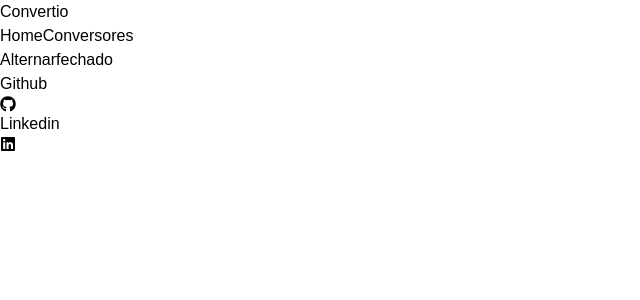
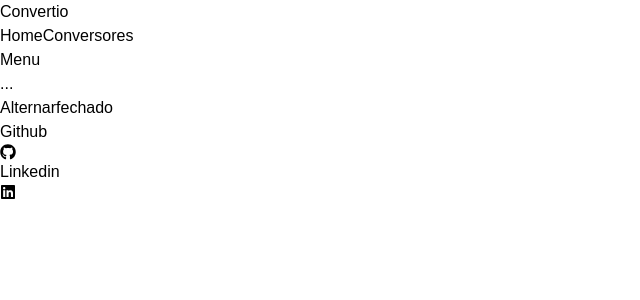
Before and after one commit to B00TT3R/convertio, a Next.js app: page / in a window 1280 px wide. Shown: the top 300 px of the page, without its empty margins (0-640 px from the left). Built offline with nearby package versions, Linux system fonts and the light colour scheme.

Commit message:
add estrutura base da barra lateral

```diff
--- a/src/app/LayoutComponents/Header.tsx
+++ b/src/app/LayoutComponents/Header.tsx
@@ -5,7 +5,7 @@
   return (
     <header
       className={classNames(
-        "flex w-full p-4 px-8 gap-4 items-center",
+        "flex w-full p-4 px-8 gap-4 items-center col-span-full",
         "bg-black text-green-100",
         "shadow-xl border-b-2 border-green-600 rounded-b-xl",
       )}
--- /dev/null
+++ b/src/app/LayoutComponents/Sidebar.tsx
@@ -0,0 +1,29 @@
+"use client";
+import { Button } from "../components";
+import { useSidebarContext } from "../context/SidebarContext";
+import { classNames } from "../utils";
+
+const Sidebar = () => {
+  const { isOpen, toggle } = useSidebarContext();
+  return (
+    <aside
+      className={classNames(
+        "bg-white dark:bg-black border-r-green-600 border-r-2 transition-all",
+        "text-black dark:text-white overflow-hidden group",
+        isOpen ? "w-72" : "w-14",
+      )}
+      data-open={isOpen || undefined}
+    >
+      <header className="w-full p-0.5 group-data-[open]:p-4 items-center flex justify-between">
+        <h2 className="text-xl hidden group-data-[open]:inline">Menu</h2>
+        <Button
+          onClick={toggle}
+          className="flex-1 group-data-[open]:flex-initial"
+        >
+          <span>{isOpen ? "Toggle" : "..."}</span>
+        </Button>
+      </header>
+    </aside>
+  );
+};
+export default Sidebar;
--- a/src/app/context/SidebarContext.tsx
+++ b/src/app/context/SidebarContext.tsx
@@ -3,8 +3,9 @@
 
 interface SidebarContextType {
   isOpen: boolean;
-  toggleSidebar: () => void;
-  closeSidebar: () => void;
+  toggle: () => void;
+  show: () => void;
+  hide: () => void;
 }
 
 const SidebarContext = createContext<SidebarContextType | undefined>(undefined);
@@ -12,11 +13,12 @@
 export const SidebarProvider = ({ children }: { children: ReactNode }) => {
   const [isOpen, setIsOpen] = useState(false);
 
-  const toggleSidebar = () => setIsOpen((prev) => !prev);
-  const closeSidebar = () => setIsOpen(false);
+  const toggle = () => setIsOpen((prev) => !prev);
+  const show = () => setIsOpen(true);
+  const hide = () => setIsOpen(true);
 
   return (
-    <SidebarContext.Provider value={{ isOpen, toggleSidebar, closeSidebar }}>
+    <SidebarContext.Provider value={{ isOpen, toggle, show, hide }}>
       {children}
     </SidebarContext.Provider>
   );
--- a/src/app/layout.tsx
+++ b/src/app/layout.tsx
@@ -1,11 +1,11 @@
 import type { Metadata } from "next";
 import { Geist, Geist_Mono } from "next/font/google";
 import "./globals.css";
-import { Button } from "./components";
 import { classNames } from "./utils";
 import Footer from "./LayoutComponents/Footer";
 import Header from "./LayoutComponents/Header";
 import { SidebarProvider } from "./context/SidebarContext";
+import Sidebar from "./LayoutComponents/Sidebar";
 
 const geistSans = Geist({
   variable: "--font-geist-sans",
@@ -30,11 +30,18 @@
   return (
     <html lang="en">
       <body
-        className={`${geistSans.variable} ${geistMono.variable} antialiased bg-black min-h-screen flex flex-col`}
+        className={classNames(
+          geistSans.variable,
+          geistMono.variable,
+          "antialiased bg-black min-h-screen flex flex-col",
+        )}
       >
         <SidebarProvider>
           <Header />
-          <main className="flex-1">{children}</main>
+          <div className="flex flex-1 size-full">
+            <Sidebar />
+            <main className="flex-1">{children}</main>
+          </div>
           <Footer />
         </SidebarProvider>
       </body>
--- a/src/app/page.tsx
+++ b/src/app/page.tsx
@@ -6,8 +6,8 @@
   const sideBar = useSidebarContext();
   console.log(sideBar.isOpen);
   return (
-    <div className="text-white flex flex-col justify-start items-start">
-      <Button onClick={sideBar.toggleSidebar}>Alternar</Button>
+    <div className="text-white flex flex-col justify-end flex-1 items-end">
+      <Button onClick={sideBar.toggle}>Alternar</Button>
       {sideBar.isOpen ? "aberto" : "fechado"}
     </div>
   );
```
